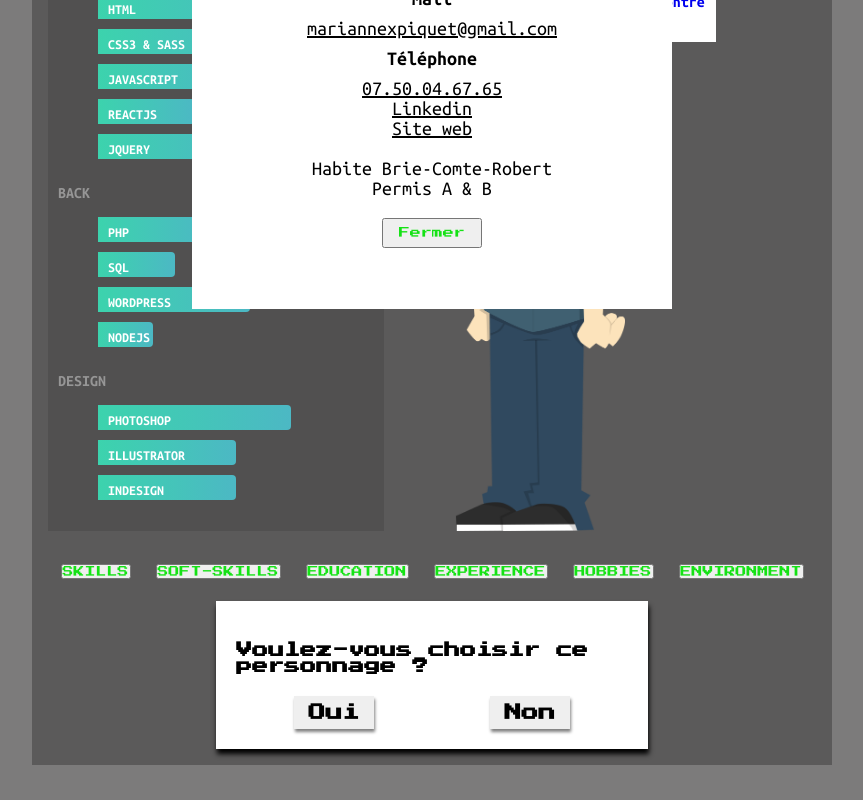
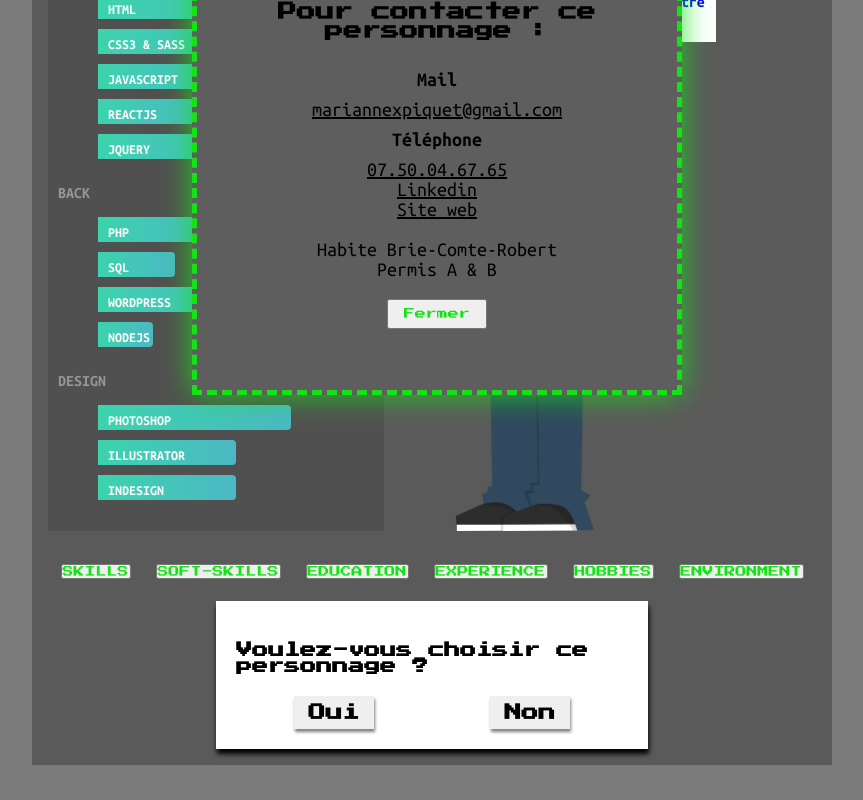
Before and after one commit to MariannePiquetNowak/curicculum-vitae, a React (Create React App) app: page / in a window 1280 px wide. Both pictures are taken after a click on the button "Oui". Shown: the part 262-1062 px from the top of the page, without its empty margins (208-1071 px from the left). Built offline with nearby package versions, Linux system fonts and the light colour scheme.

Commit message:
popup ok mais voir TODO dans popup.js

```diff
--- a/src/assets/styles/popup.scss
+++ b/src/assets/styles/popup.scss
@@ -3,12 +3,14 @@
     width: 60%;
     height: 500px;
     overflow: hidden;
-    margin: 20px auto;
+    margin: 6em auto;
     z-index: 11;
     left: 20%;
 
 
-    background-color: white;
+    background-color: rgb(95, 94, 94);
+    border: 5px dashed rgb(21, 226, 21);
+    box-shadow: 0px 0px 30px -3px rgb(21, 226, 21);
 
     display: flex;
     flex-direction: column;
@@ -78,3 +80,8 @@
 
 
 }
+
+
+.inactive {
+    display: none;
+}
--- a/src/components/container.js
+++ b/src/components/container.js
@@ -23,13 +23,24 @@ import * as types from '../actions/actionTypes';
 
 class Container extends Component {
 
+	addClass() {
+
+        let elm = document.getElementById('popup')
+        let active = elm.classList.remove('active');
+        let inactive = elm.classList.add('inactive')
+
+        if(elm.className === 'active') {
+            return inactive
+		}
+
+	}
+
+
 	popupView() {
 		const view = this.props.view
-		const popup = <Popup />
-		console.log('popup')
-		switch(view) {
+		switch (view) {
 			case types.POPUP:
-				return <Popup />
+				return <Popup addClass={() => { this.addClass() }}/>
 			default:
 				return null
 		}
@@ -39,7 +50,7 @@ class Container extends Component {
 		const view = this.props.view;
 
 
-		switch(view) {
+		switch (view) {
 			case types.SOFT_SKILLS:
 				return <SoftSkillsContent />
 			case types.EDUCATION:
@@ -53,22 +64,22 @@ class Container extends Component {
 		}
 	}
 
-	render () {
+	render() {
 
 		return (
 			<div className='container'>
-			{this.popupView()}
+				{this.popupView()}
 				<Info />
 				{this.toggleView()}
 				<div className="category-container">
-					<CategoryButton name="SKILLS" class="category skills" type="button" onClick={() => { this.props.addView(types.SKILLS) }}/>
+					<CategoryButton name="SKILLS" class="category skills" type="button" onClick={() => { this.props.addView(types.SKILLS) }} />
 					<CategoryButton name="SOFT-SKILLS" class="category soft-skills" type="button" onClick={() => { this.props.addView(types.SOFT_SKILLS) }} />
 					<CategoryButton name="EDUCATION" class="category education" type="button" onClick={() => this.props.addView(types.EDUCATION)} />
-					<CategoryButton name="EXPERIENCE" class="category experience" type="button" onClick={() => console.log('expérience')}/>
+					<CategoryButton name="EXPERIENCE" class="category experience" type="button" onClick={() => console.log('expérience')} />
 					<CategoryButton name="HOBBIES" class="category hobbies" type="button" onClick={() => this.props.addView(types.HOBBIES)} />
 					<CategoryButton name="ENVIRONMENT" class="category environment" type="button" onClick={() => this.props.addView(types.ENVIRONMENT)} />
 				</div>
-				<Form addView={() => {this.props.addView(types.POPUP)}} />
+				<Form addView={() => { this.props.addView(types.POPUP)}} />
 			</div>
 		)
 	}
--- a/src/components/form.js
+++ b/src/components/form.js
@@ -1,9 +1,14 @@
 import React from 'react';
-import Popup from './popup';
 import '../assets/styles/form.scss';
+
+import * as types from '../actions/actionTypes';
 
 
 const Form = (props) => {
+
+	function addElm() {
+		console.log("coucou")
+	}
 
 	return (
 
--- a/src/components/popup.js
+++ b/src/components/popup.js
@@ -1,10 +1,24 @@
-import React, { Component } from 'react';
+import React from 'react';
 
 import '../assets/styles/popup.scss'
 
+
+
+/*
+===== TODO ======
+Chercher une solution pour respecter l'UX :
+
+Lorsque le user clique sur le bouton "fermer" de la popup,
+elle se ferme. Mais on est obligé de recharger la page pour permettre
+à ce dernier de relancer la popup des contacts si il clique sur "oui"
+du formulaire
+*/
+
 const Popup = (props) => {
+
     return (
-        <div className="popup">
+
+        <div id='popup' className="popup slider">
             <div className="popup-content">
                 <h2>Vous avez choisi <span>Marianne Piquet-Nowak</span></h2>
                 <h3>Pour contacter ce personnage :</h3>
@@ -21,7 +35,7 @@ const Popup = (props) => {
                     </ul>
                 </div>
             </div>
-            <button type='close' className="close-popup" onClick={() => console.log('fermeture popup')}>Fermer</button>
+            <button type='close' className="close-popup" onClick={() => props.addClass()}>Fermer</button>
         </div>
     )
 }
```
